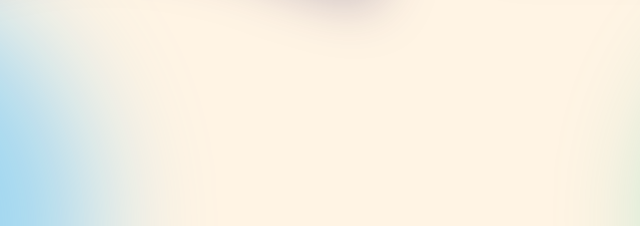
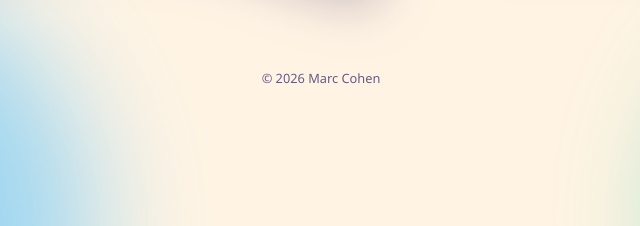
Before and after one commit to mco-gh/gin, a plain HTML site: page index.html in a window 1280 px wide. Shown: the part 546-772 px from the top of the page, 319-959 px from the left. Drawn offline with Linux system fonts and the light colour scheme.

Commit message:
Add a "© 2026 Marc Cohen" copyright footer
Adds a small, muted footer with the copyright notice. It shows on the
start screen only, since the game view fills the window.

Co-Authored-By: Claude Opus 5.5 <noreply@anthropic.com>

```diff
--- a/index.html
+++ b/index.html
@@ -179,6 +179,8 @@
     </aside>
   </main>
 
+  <footer class="copyright">© 2026 Marc Cohen</footer>
+
   <!-- ───────────── Settings ───────────── -->
   <dialog id="settings" class="sheet" aria-labelledby="settings-title" closedby="any">
     <h2 id="settings-title">Settings</h2>
--- a/styles.css
+++ b/styles.css
@@ -592,3 +592,8 @@ dialog.sheet[open] { display: grid; gap: .9rem; }
   opacity: 1;
   @starting-style { opacity: 0; }
 }
+
+/* Copyright notice at the foot of the page. */
+.copyright { margin: 0; padding: 1.5rem 1rem calc(1.5rem + env(safe-area-inset-bottom, 0px)); text-align: center; font-size: 0.8rem; color: var(--ink-soft); }
+/* Only on the start screen: during a game or call the main view fills the window. */
+body:has(#lobby[hidden]) .copyright { display: none; }
```
